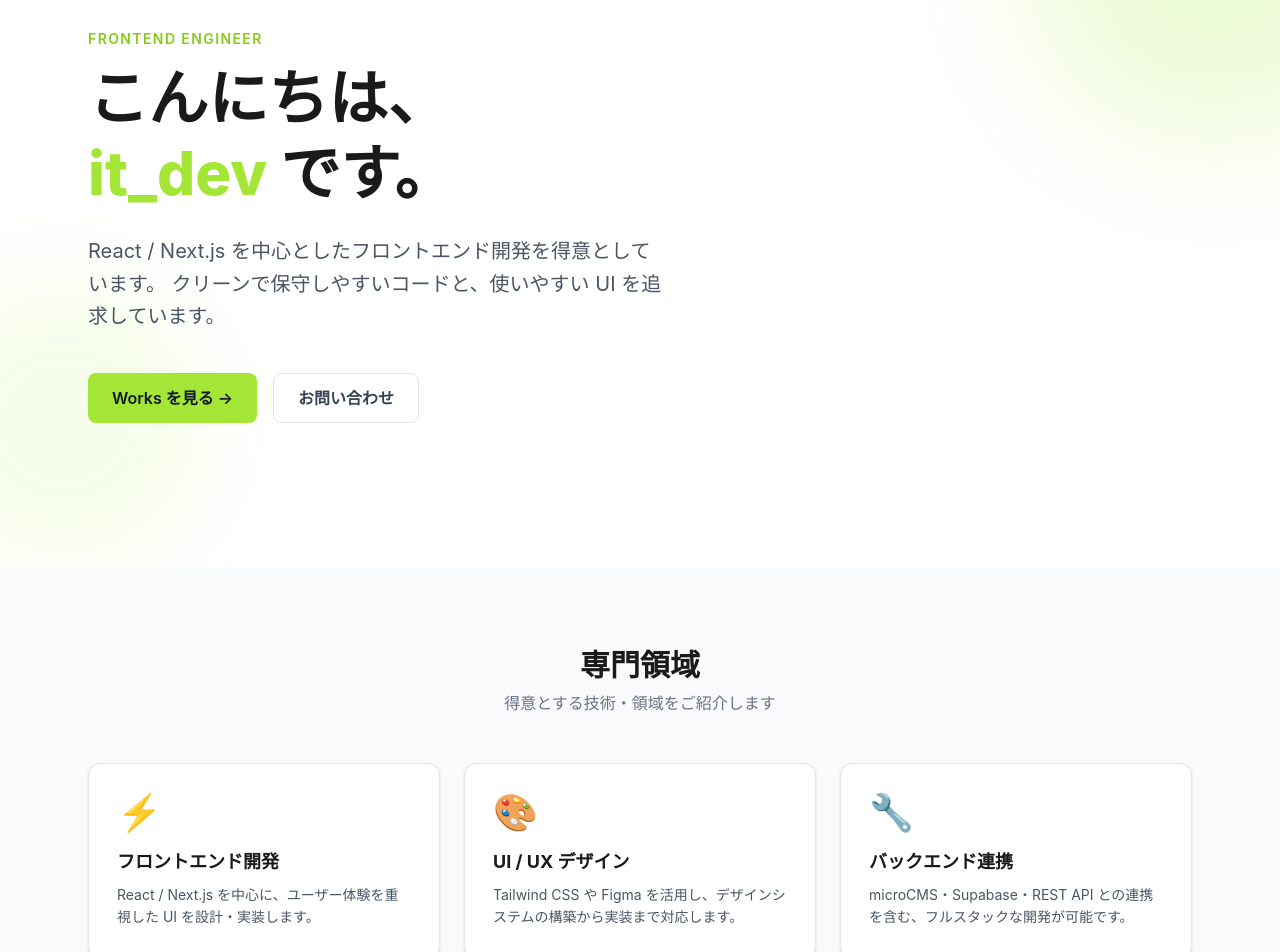
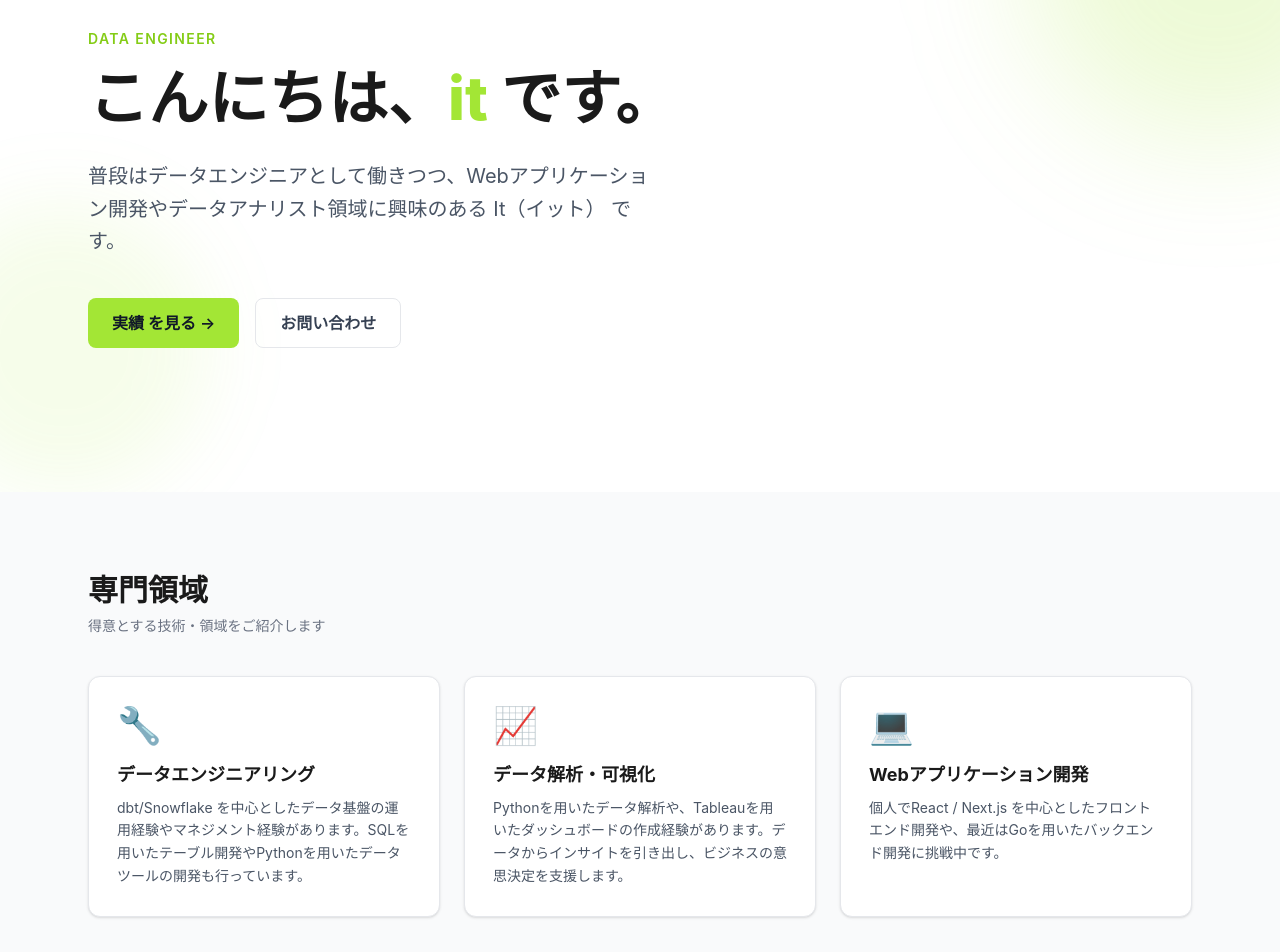
Before and after one commit to itto1018/it-dev, a Next.js app: page / in a window 1280 px wide. Shown: the part 180-1132 px from the top of the page. Built offline with nearby package versions, Linux system fonts and the light colour scheme.

Commit message:
fix/root-structure

```diff
--- /dev/null
+++ b/src/app/components/BlogList.tsx
@@ -0,0 +1,32 @@
+import React from 'react'
+import { blogPosts } from '../data/blog-posts'
+
+const BlogList = () => {
+  const latestPosts = blogPosts.slice(0, 3)
+  return (
+        <div className="grid grid-cols-1 md:grid-cols-3 gap-6">
+            {latestPosts.map((post) => (
+              <article
+                key={post.id}
+                className="bg-white rounded-xl border border-gray-100 shadow-sm p-6 hover:shadow-md hover:border-[#a3e635]/50 transition-all"
+              >
+                <span className="inline-block text-xs font-medium bg-[#a3e635]/20 text-[#65a30d] px-2 py-0.5 rounded mb-3">
+                  {post.category}
+                </span>
+                <h3 className="font-bold text-base mb-2 line-clamp-2 leading-snug">
+                  {post.title}
+                </h3>
+                <p className="text-gray-500 text-sm line-clamp-3 mb-4 leading-relaxed">
+                  {post.excerpt}
+                </p>
+                <div className="flex items-center justify-between text-xs text-gray-400">
+                  <time>{post.publishedAt}</time>
+                  <span>{post.readTime} min read</span>
+                </div>
+              </article>
+            ))}
+        </div>
+  )
+}
+
+export default BlogList
--- a/src/app/components/Header.tsx
+++ b/src/app/components/Header.tsx
@@ -7,7 +7,7 @@ import { useState } from 'react'
 const navItems = [
   { label: 'Home', href: '/' },
   { label: 'About', href: '/about' },
-  { label: 'Works', href: '/works' },
+  { label: 'Perform', href: '/perform' },
   { label: 'Blog', href: '/blog' },
   { label: 'Contact', href: '/contact' },
 ]
--- /dev/null
+++ b/src/app/components/SpecialitiesCard.tsx
@@ -0,0 +1,23 @@
+import { specialties_card } from '@/constants/home-constant'
+import React from 'react'
+
+const SpecialitiesCard = () => {
+  return (
+    <div className="grid grid-cols-1 md:grid-cols-3 gap-6">
+      {specialties_card.map((s) => (
+        <div
+          key={s.title}
+          className="bg-white rounded-xl p-7 border border-gray-100 shadow-sm hover:shadow-md hover:border-[#a3e635]/50 transition-all"
+        >
+          <div className="text-4xl mb-4">{s.icon}</div>
+          <h3 className="font-bold text-lg mb-2">{s.title}</h3>
+          <p className="text-gray-600 text-sm leading-relaxed">
+            {s.description}
+          </p>
+        </div>
+      ))}
+    </div>
+  )
+}
+
+export default SpecialitiesCard
--- a/src/app/components/button.tsx
+++ /dev/null
@@ -1,58 +0,0 @@
-import * as React from "react";
-import { Slot } from "@radix-ui/react-slot";
-import { cva, type VariantProps } from "class-variance-authority";
-
-import { cn } from "./utils";
-
-const buttonVariants = cva(
-  "inline-flex items-center justify-center gap-2 whitespace-nowrap rounded-md text-sm font-medium transition-all disabled:pointer-events-none disabled:opacity-50 [&_svg]:pointer-events-none [&_svg:not([class*='size-'])]:size-4 shrink-0 [&_svg]:shrink-0 outline-none focus-visible:border-ring focus-visible:ring-ring/50 focus-visible:ring-[3px] aria-invalid:ring-destructive/20 dark:aria-invalid:ring-destructive/40 aria-invalid:border-destructive",
-  {
-    variants: {
-      variant: {
-        default: "bg-primary text-primary-foreground hover:bg-primary/90",
-        destructive:
-          "bg-destructive text-white hover:bg-destructive/90 focus-visible:ring-destructive/20 dark:focus-visible:ring-destructive/40 dark:bg-destructive/60",
-        outline:
-          "border bg-background text-foreground hover:bg-accent hover:text-accent-foreground dark:bg-input/30 dark:border-input dark:hover:bg-input/50",
-        secondary:
-          "bg-secondary text-secondary-foreground hover:bg-secondary/80",
-        ghost:
-          "hover:bg-accent hover:text-accent-foreground dark:hover:bg-accent/50",
-        link: "text-primary underline-offset-4 hover:underline",
-      },
-      size: {
-        default: "h-9 px-4 py-2 has-[>svg]:px-3",
-        sm: "h-8 rounded-md gap-1.5 px-3 has-[>svg]:px-2.5",
-        lg: "h-10 rounded-md px-6 has-[>svg]:px-4",
-        icon: "size-9 rounded-md",
-      },
-    },
-    defaultVariants: {
-      variant: "default",
-      size: "default",
-    },
-  },
-);
-
-function Button({
-  className,
-  variant,
-  size,
-  asChild = false,
-  ...props
-}: React.ComponentProps<"button"> &
-  VariantProps<typeof buttonVariants> & {
-    asChild?: boolean;
-  }) {
-  const Comp = asChild ? Slot : "button";
-
-  return (
-    <Comp
-      data-slot="button"
-      className={cn(buttonVariants({ variant, size, className }))}
-      {...props}
-    />
-  );
-}
-
-export { Button, buttonVariants };
--- a/src/app/page.tsx
+++ b/src/app/page.tsx
@@ -1,30 +1,12 @@
 import Link from 'next/link'
 import { blogPosts } from './data/blog-posts'
+import BlogList from './components/BlogList'
+import { title } from 'process'
+import { specialties, specialties_card, hero, blog } from '../constants/home-constant'
+import SpecialitiesCard from './components/SpecialitiesCard'
 
-const specialties = [
-  {
-    icon: '⚡',
-    title: 'フロントエンド開発',
-    description:
-      'React / Next.js を中心に、ユーザー体験を重視した UI を設計・実装します。',
-  },
-  {
-    icon: '🎨',
-    title: 'UI / UX デザイン',
-    description:
-      'Tailwind CSS や Figma を活用し、デザインシステムの構築から実装まで対応します。',
-  },
-  {
-    icon: '🔧',
-    title: 'バックエンド連携',
-    description:
-      'microCMS・Supabase・REST API との連携を含む、フルスタックな開発が可能です。',
-  },
-]
 
 export default function Home() {
-  const latestPosts = blogPosts.slice(0, 3)
-
   return (
     <div>
       {/* Hero */}
@@ -35,23 +17,20 @@ export default function Home() {
         </div>
         <div className="relative max-w-6xl mx-auto px-4 sm:px-6 py-24 md:py-36">
           <p className="text-[#84cc16] font-semibold mb-3 tracking-widest text-sm uppercase">
-            Frontend Engineer
+            {hero.position}
           </p>
           <h1 className="text-4xl md:text-6xl font-extrabold leading-tight mb-6">
-            こんにちは、
-            <br />
-            <span className="text-[#a3e635]">it_dev</span> です。
+            {hero.title}
           </h1>
           <p className="text-gray-600 text-lg md:text-xl max-w-xl mb-10 leading-relaxed">
-            React / Next.js を中心としたフロントエンド開発を得意としています。
-            クリーンで保守しやすいコードと、使いやすい UI を追求しています。
+            {hero.discription}
           </p>
           <div className="flex flex-wrap gap-4">
             <Link
-              href="/works"
+              href="/perform"
               className="inline-flex items-center gap-2 bg-[#a3e635] text-gray-900 font-semibold px-6 py-3 rounded-lg hover:bg-[#84cc16] transition-colors"
             >
-              Works を見る →
+              実績 を見る →
             </Link>
             <Link
               href="/contact"
@@ -66,26 +45,17 @@ export default function Home() {
       {/* Specialties */}
       <section className="bg-gray-50 py-20">
         <div className="max-w-6xl mx-auto px-4 sm:px-6">
-          <h2 className="text-2xl md:text-3xl font-bold mb-2 text-center">
-            専門領域
-          </h2>
-          <p className="text-gray-500 text-center mb-12">
-            得意とする技術・領域をご紹介します
-          </p>
-          <div className="grid grid-cols-1 md:grid-cols-3 gap-6">
-            {specialties.map((s) => (
-              <div
-                key={s.title}
-                className="bg-white rounded-xl p-7 border border-gray-100 shadow-sm hover:shadow-md hover:border-[#a3e635]/50 transition-all"
-              >
-                <div className="text-4xl mb-4">{s.icon}</div>
-                <h3 className="font-bold text-lg mb-2">{s.title}</h3>
-                <p className="text-gray-600 text-sm leading-relaxed">
-                  {s.description}
-                </p>
-              </div>
-            ))}
+          <div className="flex items-center justify-between mb-10">
+            <div>
+              <h2 className="text-2xl md:text-3xl font-bold mb-2">
+                {specialties.title}
+              </h2>
+              <p className="text-gray-500 text-sm">
+                {specialties.discription}
+              </p>
+            </div>
           </div>
+          <SpecialitiesCard />
         </div>
       </section>
 
@@ -94,10 +64,12 @@ export default function Home() {
         <div className="max-w-6xl mx-auto px-4 sm:px-6">
           <div className="flex items-center justify-between mb-10">
             <div>
-              <h2 className="text-2xl md:text-3xl font-bold mb-1">
-                最新のブログ
+              <h2 className="text-2xl md:text-3xl font-bold mb-2">
+                {blog.title}
               </h2>
-              <p className="text-gray-500 text-sm">技術記事やメモを発信しています</p>
+              <p className="text-gray-500 text-sm">
+                {blog.discription}
+              </p>
             </div>
             <Link
               href="/blog"
@@ -106,28 +78,7 @@ export default function Home() {
               すべて見る →
             </Link>
           </div>
-          <div className="grid grid-cols-1 md:grid-cols-3 gap-6">
-            {latestPosts.map((post) => (
-              <article
-                key={post.id}
-                className="bg-white rounded-xl border border-gray-100 shadow-sm p-6 hover:shadow-md hover:border-[#a3e635]/50 transition-all"
-              >
-                <span className="inline-block text-xs font-medium bg-[#a3e635]/20 text-[#65a30d] px-2 py-0.5 rounded mb-3">
-                  {post.category}
-                </span>
-                <h3 className="font-bold text-base mb-2 line-clamp-2 leading-snug">
-                  {post.title}
-                </h3>
-                <p className="text-gray-500 text-sm line-clamp-3 mb-4 leading-relaxed">
-                  {post.excerpt}
-                </p>
-                <div className="flex items-center justify-between text-xs text-gray-400">
-                  <time>{post.publishedAt}</time>
-                  <span>{post.readTime} min read</span>
-                </div>
-              </article>
-            ))}
-          </div>
+          <BlogList />
         </div>
       </section>
     </div>
--- /dev/null
+++ b/src/constants/home-constant.tsx
@@ -0,0 +1,44 @@
+import { title } from "process"
+
+const hero = {
+  position: 'Data Engineer',
+  title: (
+    <>
+      こんにちは、<span className="text-[#a3e635]">it</span> です。
+    </>
+  ),
+  discription: '普段はデータエンジニアとして働きつつ、Webアプリケーション開発やデータアナリスト領域に興味のある It（イット） です。'
+}
+
+const specialties = {
+  title: '専門領域',
+  discription: '得意とする技術・領域をご紹介します'
+}
+
+const specialties_card = [
+  {
+    icon: '🔧',
+    title: 'データエンジニアリング',
+    description:
+      'dbt/Snowflake を中心としたデータ基盤の運用経験やマネジメント経験があります。SQLを用いたテーブル開発やPythonを用いたデータツールの開発も行っています。',
+  },
+  {
+    icon: '📈',
+    title: 'データ解析・可視化',
+    description:
+      'Pythonを用いたデータ解析や、Tableauを用いたダッシュボードの作成経験があります。データからインサイトを引き出し、ビジネスの意思決定を支援します。',
+  },
+  {
+    icon: '💻',
+    title: 'Webアプリケーション開発',
+    description:
+      '個人でReact / Next.js を中心としたフロントエンド開発や、最近はGoを用いたバックエンド開発に挑戦中です。',
+  },
+]
+
+const blog = {
+  title: '最新のブログ',
+  discription: '技術記事やメモを発信しています'
+}
+
+export { hero, specialties, specialties_card, blog }
```
Also changed, not shown: docker-compose.yml (+19 -15 lines), src/app/perform/page.tsx (renamed from src/app/works/page.tsx, +4 -4 lines), .claude/CLAUDE.md, .mcp.json, src/constants/profile-constant.ts (added), 2 other files (tests, documents, lock files or other folders).
